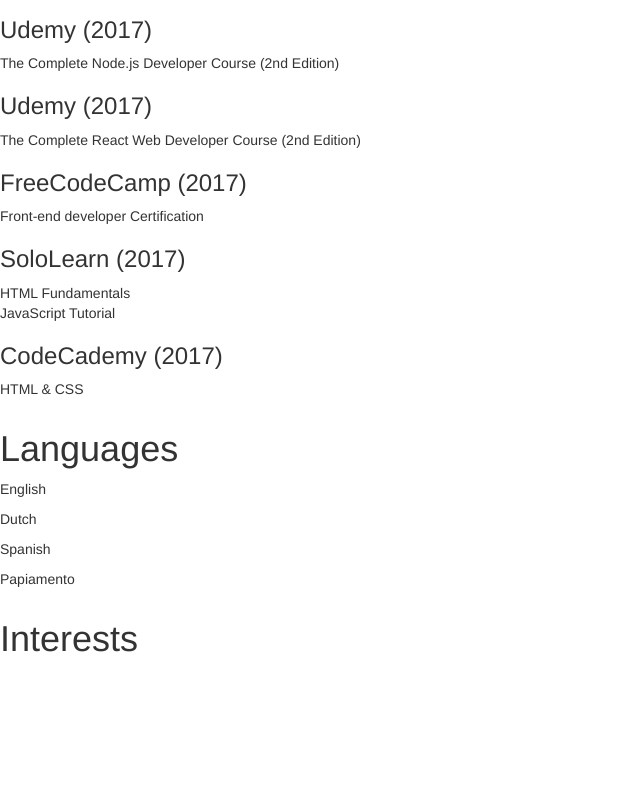
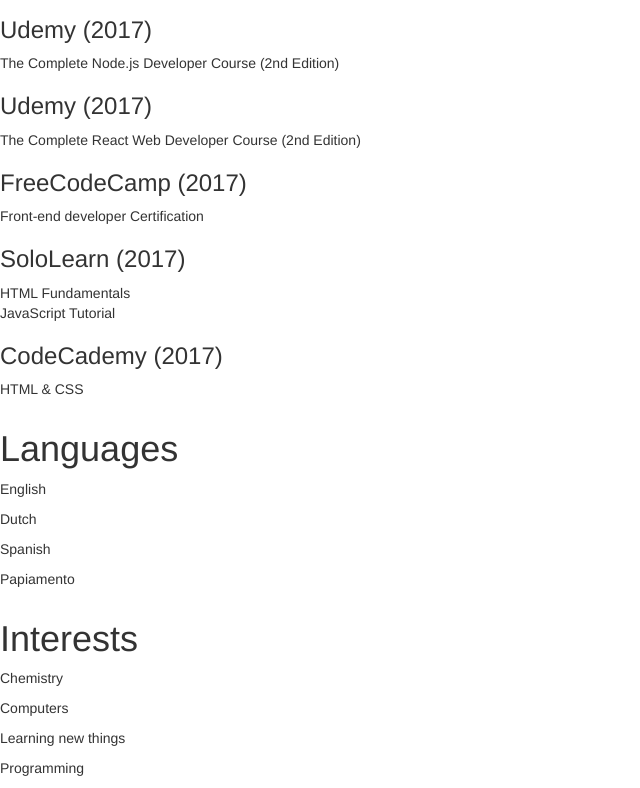
Before and after one commit to AHaayen/CV-HTML, a website: page index.html in a window 1280 px wide. Shown: the part 2284-3072 px from the top of the page, without its empty margins (0-640 px from the left). Before the commit the page ends 2952 px from the top, so only its background shows below. Drawn offline with nearby package versions, Linux system fonts and the light colour scheme.

Commit message:
New Code

```diff
--- a/index.html
+++ b/index.html
@@ -338,26 +338,17 @@
         </div>
         <div class="row">
           <h1>Interests</h1>
+          <p>Chemistry</p>
+          <p>Computers</p>
+          <p>Learning new things</p>
+          <p>Programming</p>
+          <!-- Computer(Software)&Rest:
+                Mac OS Sierra Samsung Producten
+               Windows 10 Apple Producten -->
 
         </div>
       </section>
-
-
-
-
-
-
-
-
-
-
-
-
-
-
-
-
-
+    </div>
 
 
 
```
